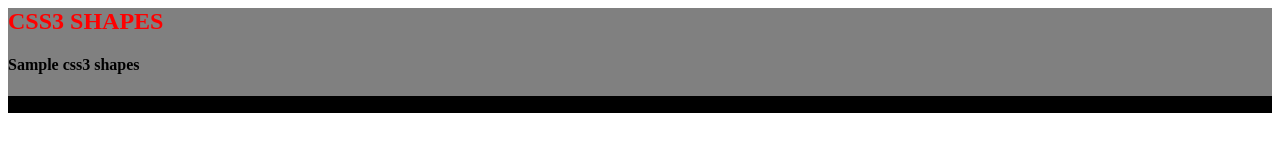
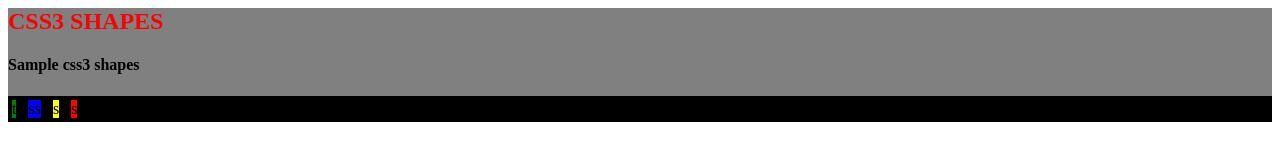
Before and after one commit to martmwangi/CSS3-Animation, a plain HTML site: page animation/index.html in a window 1280 px wide. Drawn offline with Linux system fonts and the light colour scheme.

Commit message:
aligned all the divs in shape inline

```diff
--- a/animation/index.html
+++ b/animation/index.html
@@ -15,7 +15,7 @@
 
             </div>
             <div id="shapes">
-                <div id="triangle">
+                <div id="triangle">t
                     <div id="the-triangle"></div>
                     <div id="name-triangle"></div>
                     <div id="description-triangle"></div>
@@ -23,9 +23,9 @@
                 </div>
 
 
-                <div id="rect"></div>
-                <div id="square"></div>
-                <div id="circle"></div>
+                <div id="square">ss</div>
+                <div id="rect">s</div>
+                <div id="circle">s</div>
 
 
 
--- a/animation/style.css
+++ b/animation/style.css
@@ -14,19 +14,23 @@ background-color: black;
 background-color: green;
 border: 1px solid black;
 margin: 3px;
+display: inline-block;
 }
 #square{
 background-color: blue;
 border: 1px solid black;
 margin: 3px;
+display: inline-block;
 }
 #rect{
 background-color: yellow;
 border: 1px solid black;
 margin: 3px;
+display: inline-block;
 }
 #circle{
 background-color: red;
 border: 1px solid black;
 margin: 3px;
+display: inline-block;
 }
```
